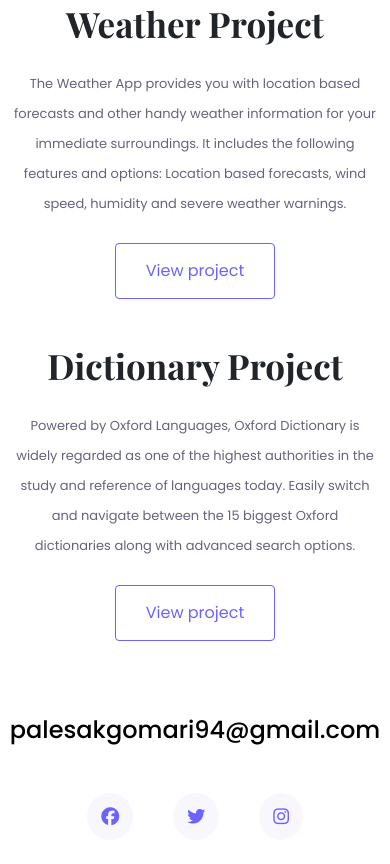
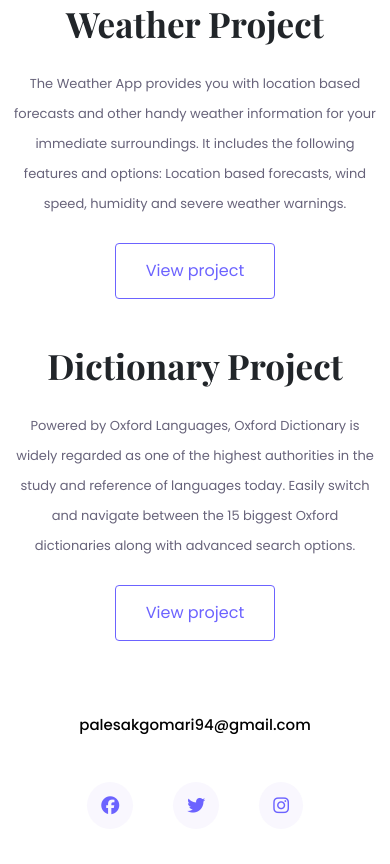
Before and after one commit to PalesaPK/portfolio-project, a plain HTML site: page index.html in a window 390 px wide. Shown: the part 885-1749 px from the top of the page. Drawn offline with nearby package versions, Linux system fonts and the light colour scheme.

Commit message:
Updated footer media query

```diff
--- a/src/style.css
+++ b/src/style.css
@@ -238,4 +238,9 @@ footer .contact-box {
   .about-section img {
     margin-top: 30px;
   }
+
+  footer h4 {
+  font-size: 15px;
 }
+
+}
```
